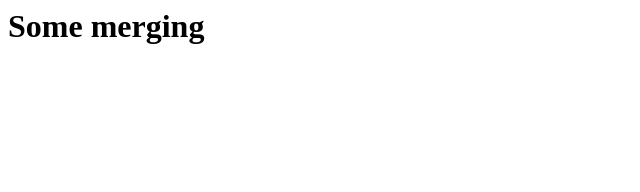
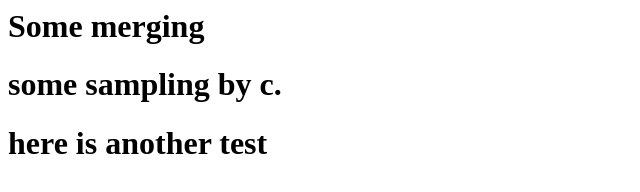
Before and after one commit to mplaza/mergetest, a plain HTML site: page index.html in a window 1280 px wide. Shown: the whole page, without its empty margins (0-640 px from the left). Drawn offline with Linux system fonts and the light colour scheme.

Commit message:
christie's edits

```diff
--- a/index.html
+++ b/index.html
@@ -1 +1,5 @@
 <h1>Some merging</h1>
+
+<h1> some sampling by c. </h1>
+
+<h1> here is another test </h1>
```
